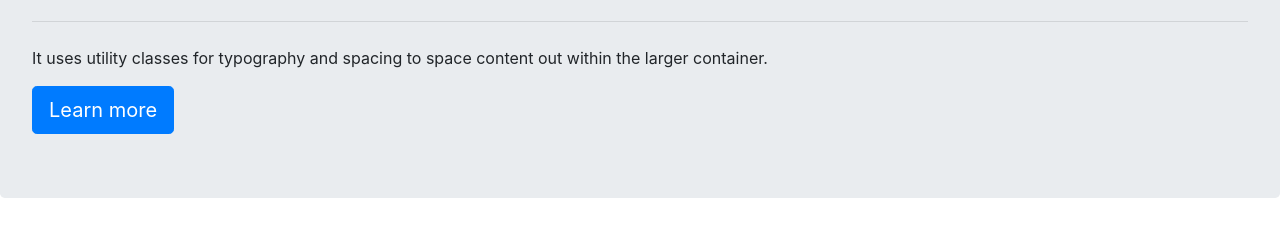
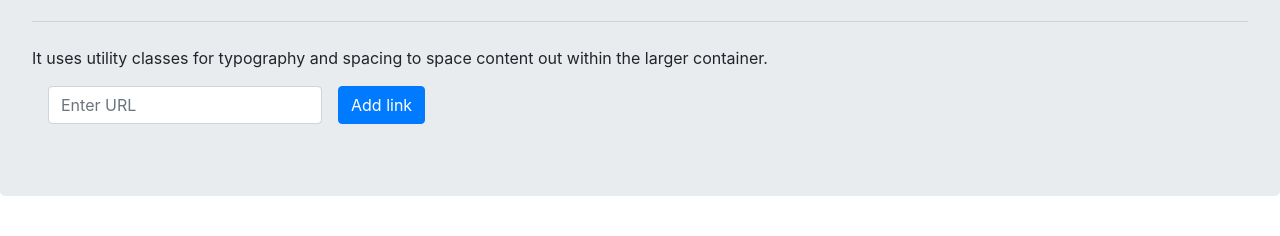
Before and after one commit to Mkleon/frontend-project-lvl3, a website built with webpack: page src/template.html in a window 1280 px wide. Shown: the part 172-408 px from the top of the page. Built offline with nearby package versions, Linux system fonts and the light colour scheme.

Commit message:
add form

```diff
--- a/package.json
+++ b/package.json
@@ -28,7 +28,6 @@
   "devDependencies": {
     "@babel/core": "^7.9.0",
     "@babel/preset-env": "^7.9.0",
-    "autoprefixer": "^9.8.0",
     "babel-eslint": "^10.1.0",
     "babel-jest": "^25.2.6",
     "babel-loader": "^8.1.0",
@@ -42,9 +41,6 @@
     "html-webpack-plugin": "^4.3.0",
     "jest": "^25.2.7",
     "jest-cli": "^25.2.7",
-    "node-sass": "^4.14.1",
-    "postcss-loader": "^3.0.0",
-    "sass-loader": "^8.0.2",
     "style-loader": "^1.2.1",
     "webpack": "^4.43.0",
     "webpack-cli": "^3.3.11",
--- a/src/template.html
+++ b/src/template.html
@@ -11,7 +11,13 @@
         <p class="lead">This is a simple hero unit, a simple jumbotron-style component for calling extra attention to featured content or information.</p>
         <hr class="my-4">
         <p>It uses utility classes for typography and spacing to space content out within the larger container.</p>
-        <a class="btn btn-primary btn-lg" href="#" role="button">Learn more</a>
+        <form class="form-inline">
+          <div class="form-group mx-sm-3 mb-2">
+            <label for="inputPassword2" class="sr-only">Password</label>
+            <input type="text" class="form-control" id="link" placeholder="Enter URL">
+          </div>
+          <button type="submit" class="btn btn-primary mb-2">Add link</button>
+        </form>
       </div>
     </div>
   </body>
```
Also changed, not shown: 1 other file.
